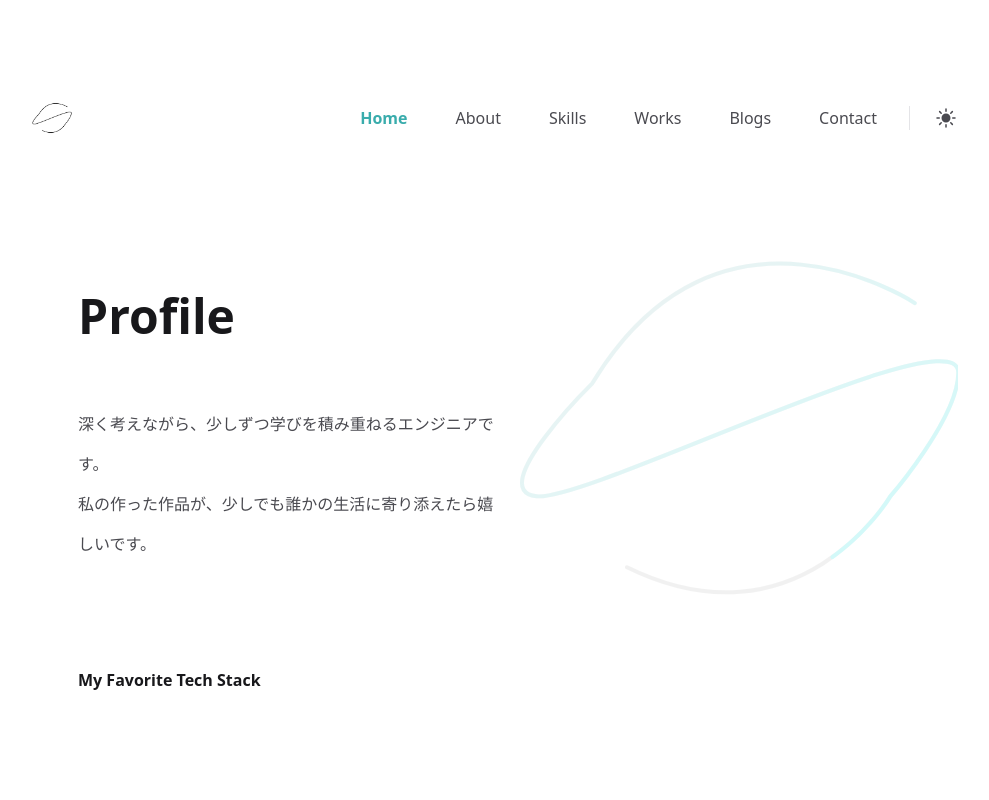
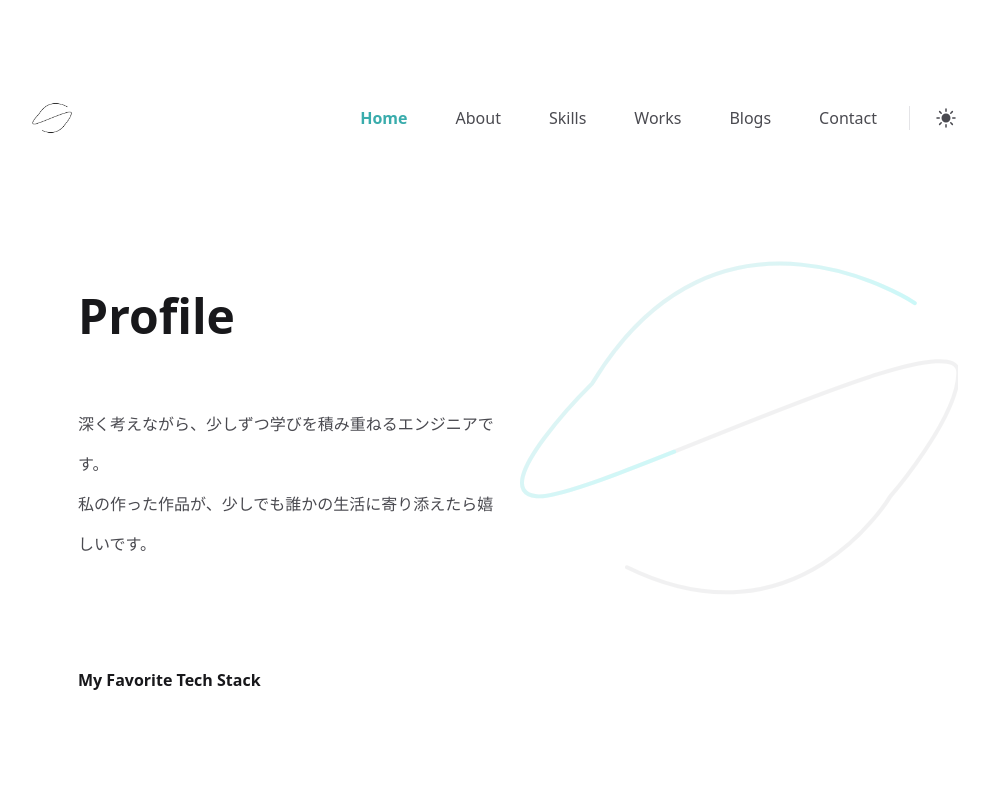
Before and after one commit to shikano35/portfolio-2024, a Next.js app: page / in a window 1280 px wide. Shown: the top 800 px of the page, without its empty margins (146-1135 px from the left). Built offline with nearby package versions, Linux system fonts and the light colour scheme.

Commit message:
feat: add theme settings to MyLogo

```diff
--- a/src/components/Icons/MyIcon.tsx
+++ b/src/components/Icons/MyIcon.tsx
@@ -11,8 +11,8 @@ export function MyIcon(props: React.SVGProps<SVGSVGElement>) {
     >
       <defs>
         <linearGradient id="gradient-animation" x1="1" y1="0" x2="0" y2="1">
-          <stop offset="0%" stopColor="#80ffff" />
-          <stop offset="100%" stopColor="#80ffff" stopOpacity="0" />
+          <stop offset="0%" stopColor="#50ffff" />
+          <stop offset="100%" stopColor="#50ffff" stopOpacity="0" />
         </linearGradient>
       </defs>
       <g transform="matrix(1.3333333,0,0,-1.3333333,0,1145.1973)">
@@ -20,7 +20,7 @@ export function MyIcon(props: React.SVGProps<SVGSVGElement>) {
           <g transform="translate(594.4393,429.4488)">
             <path
               style={{
-                fill: "#ffffff",
+                fill: "var(--icon-fill-light)",
                 fillOpacity: 1,
                 fillRule: "nonzero",
                 stroke: "none",
@@ -33,7 +33,7 @@ export function MyIcon(props: React.SVGProps<SVGSVGElement>) {
               d="m 0,0 c 0,0 -146.939,96.939 -241.837,-60.204 0,0 -81.632,-80.612 -41.836,-84.694 39.795,-4.082 316.161,136.687 316.326,92.857 0.128,-33.858 -51.02,-92.947 -51.02,-92.947 0,0 -68.864,-116.421 -197.436,-53.156"
               style={{
                 fill: "none",
-                stroke: "#000000",
+                stroke: "var(--icon-stroke-dark)",
                 strokeWidth: 3,
                 strokeLinecap: "round",
                 strokeLinejoin: "round",
@@ -48,14 +48,14 @@ export function MyIcon(props: React.SVGProps<SVGSVGElement>) {
                 strokeWidth: 3,
                 strokeLinecap: "round",
                 strokeLinejoin: "round",
-                strokeDasharray: 900,
-                strokeOpacity: 0.75,
+                strokeDasharray: "500 1500",
+                strokeOpacity: 7.5,
               }}
             >
               <animate
                 attributeName="stroke-dashoffset"
-                values="900;0;-900"
-                dur="6s"
+                values="500;-500;-1500"
+                dur="5s"
                 keyTimes="0; 0.5; 1"
                 keySplines="0.25 0.1 0.25 1; 0 0 0 0"
                 repeatCount="indefinite"
```
